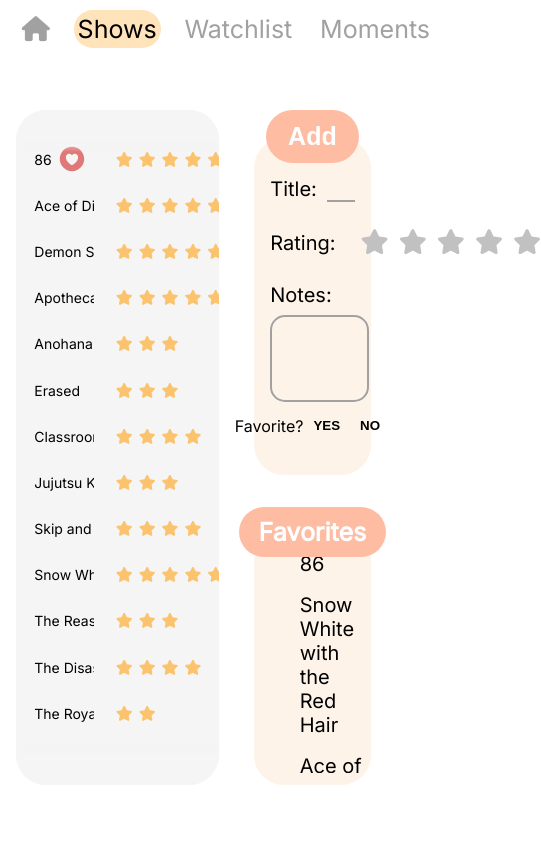
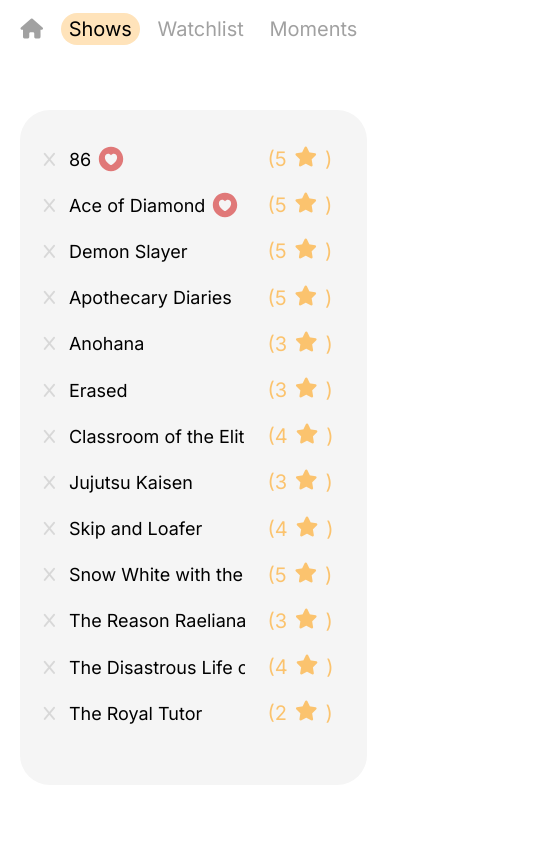
Before and after one commit to ces08/Nook, a plain HTML site: page shows.html in a window 390 px wide. Shown: the top 844 px of the page, 541 px wide, since content can reach past the window. Drawn offline with Linux system fonts and the light colour scheme.

Commit message:
horizontal responsive design

```diff
--- a/css/index.css
+++ b/css/index.css
@@ -16,7 +16,7 @@
     margin:0;
 }
 #navbar {
-    display:flex;
+    display: flex;
     position:fixed;
     top:0;
     left:0;
@@ -25,10 +25,12 @@
     padding: 2vw 2vw;
 
     align-items: center;
-    background-color: rgba(255, 255, 255, 0.9);
-    backdrop-filter: blur(10px);
+    background-color: rgba(255, 255, 255, 0.85);
+    backdrop-filter: blur(8px);
     z-index:100;
 }
+
+
 #navbar a{
     padding: .5vh 1vw;
     margin: 0 10px;
@@ -43,6 +45,7 @@
 #navbar a:first-of-type{
     border-radius: 30px;
 }
+
 
 #big-box{
     display:flex;
@@ -63,19 +66,19 @@
     width:100%;
     height:100%;
 
-    padding: 0 2vw;
+    padding: 0 5vw;
 
 }
 #title-box h1{
     text-align: center;
     color: var(--dark-orange);
-    font-size: 7rem;
+    font-size: 100px;
     font-weight:400;
     width:100%;
-    margin:20px;
+    margin:1vh;
 }
 #title-box p{
-    font-size:1.8rem;
+    font-size:30px;
     margin: 0px;
     text-align: center;
 }
@@ -96,27 +99,32 @@
 
 }
 /*laptops*/
-@media (max-width: 1224px){
+@media (max-width: 1024px){
     #title-box h1{
-        font-size: 5.5rem;
+        font-size: 85px;
+    }
+    #title-box p{
+        font-size: 24px;
     }
 }
 /*ipads*/
-@media(max-width:800px){
+@media(max-width:768px){
+    #navbar a{
+        font-size: 22px;
+        padding: .5vh 2vw;
+        margin:0 5px;
+    }
     #title-box p{
-        font-size: 1.4rem;
+        font-size: 20px;
     }
     #title-box h1{
-        font-size: 5rem;
-    }
-    #navbar a{
-        font-size: 22px;
+        font-size: 75px;
     }
 }
 
 
 /*phones*/
-@media(max-width: 500px){
+@media(max-width: 425px){
     #title-box p{
         font-size: 1.0rem;
     }
@@ -127,3 +135,26 @@
         font-size: 20px;
     }
 }
+
+@media(max-width: 375px){
+    #title-box p{
+        font-size: 16px;
+    }
+    #title-box h1{
+        font-size: 60px;
+    }
+    #navbar a{
+        font-size: 18px;
+    }
+}
+@media(max-width: 320px){
+    #title-box p{
+        font-size: 16px;
+    }
+    #title-box h1{
+        font-size: 50px;
+    }
+    #navbar a{
+        margin:0 2px;
+    }
+}
--- a/css/moments.css
+++ b/css/moments.css
@@ -29,8 +29,8 @@
     padding: 2vw 2vw;
 
     align-items: center;
-    background-color: rgba(255, 255, 255, 0.9);
-    backdrop-filter: blur(10px);
+    background-color: rgba(255, 255, 255, 0.85);
+    backdrop-filter: blur(8px);
     z-index:100;
 
 }
@@ -56,12 +56,12 @@
 #big-box{
     display: flex;
     flex-direction: column;
+    place-self: center;
     justify-content: center;
-    width:95vw;
-    min-height: 100%;
+    width:100%;
     position:relative;
 
-    margin: 11vh 2vw 0;
+    margin: 10vh 0;
     padding: 2vh 0;
 
     overflow-y: auto;
@@ -300,28 +300,40 @@
 
 }
 /* L */
-@media (max-width: 1224px){
+@media (max-width: 1440px){
 
 
 }
 /* m */
-@media (max-width: 1100px){
+@media (max-width: 1024px){
     .moment-box{
         font-size: 18px;
     }
 
 }
 /* s */
-@media(max-width:800px){
+@media(max-width:768px){
+    #navbar a{
+        font-size: 22px;
+        padding: .5vh 2vw;
+        margin:0 5px;
+    }
+    #big-box{
+        margin-top: 5vh;
+    }
     #smaller-box{
         flex-direction: column;
         align-items: center;
         flex-wrap:nowrap;
+        row-gap: 6vw;
+
     }
     .moment-box{
         width: 70vw;
         max-height: 70vh;
         height:auto;
+        margin: 5vh 5vh 2vh;
+
     }
     #pending-form{
         height:80vh;
@@ -333,14 +345,12 @@
 
         font-size: 20px;
     }
-    #navbar a{
-        font-size: 22px;
-    }
+
 
 }
 
-/* xs */
-@media(max-width: 500px){
+/* mobile L */
+@media(max-width: 425px){
     #smaller-box{
         flex-direction: column;
         align-items: center;
@@ -358,3 +368,22 @@
         font-size: 20px;
     }
 }
+
+/* mobile M */
+@media(max-width: 375px){
+    .moment-box{
+        font-size: 16px;
+    }
+    #navbar a{
+        font-size: 18px;
+    }
+}
+/* mobile S */
+@media(max-width: 320px){
+    .moment-box{
+        font-size: 16px;
+    }
+    #navbar a{
+        margin:0 2px;
+    }
+}
--- a/css/shows.css
+++ b/css/shows.css
@@ -18,6 +18,7 @@
     height:100%;
     font-size:20px;
     overflow: hidden;
+    margin:0;
 }
 
 #navbar {
@@ -29,11 +30,12 @@
     height: 5vh;
     padding: 2vw 2vw;
 
+
     align-items: center;
-    background-color: transparent;
-    /* background-color: rgba(255, 255, 255, 0.9);
-    backdrop-filter: blur(10px); */
+    background-color: rgba(255, 255, 255, 0.85);
+    backdrop-filter: blur(8px);
     z-index:100;
+
 }
 #navbar a{
     padding: .5vh 1vw;
@@ -54,6 +56,7 @@
 }
 #big-box{
     display:flex;
+    position:relative;
     width:95vw;
 
     justify-content: center;
@@ -64,33 +67,16 @@
     overflow-y: auto;
     width:50vw;
     height:80vh;
+    overflow-x: hidden;
 }
 #show-container{
     position:relative;
 
     background-color: var(--lighter-gray);
     border-radius: 30px;
-    overflow-x: hidden;
     padding:0 2vw;
-
 }
 
-#show-container::before{
-    position:absolute;
-    top:0;
-    width:100%;
-    height:5vh;
-    background:linear-gradient(to bottom, #F5F5F5 60%, rgba(245, 245, 245,.5), transparent);
-    content:" ";
-}
-#show-container::after{
-    position:absolute;
-    bottom:0;
-    width:100%;
-    height:5vh;
-    background:linear-gradient(to top, #F5F5F5 60% ,rgba(245, 245, 245,.5), transparent );
-    content:" ";
-}
 
 #show-list{
     display: flex;
@@ -141,6 +127,10 @@
 .unchanging-stars{
     display: flex;
     justify-content: left;
+}
+.short-stars{
+    display:none;
+    gap:2px;
 }
 
 #right-panel{
@@ -211,7 +201,7 @@
     border-width: 0 0 2px 0;
     margin-left: 10px;
     width:100%;
-
+    background-color: yellow;
 }
 textarea, input{
     font-size: 18px;
@@ -249,9 +239,12 @@
 
     z-index: 1;
     grid-row:1/2;
-    cursor: pointer;
+
     transition: all 1s ease;
 
+}
+#add{
+    cursor:pointer;
 }
 button:hover{
     background-color:var(--dark-orange);
@@ -262,6 +255,7 @@
     font-size: 16px;
 
     margin-top: 1vh;
+
 }
 #favorite button{
     font-weight: 600;
@@ -285,11 +279,11 @@
     display: flex;
     flex-direction: row-reverse;
     font-weight:900;
-    font-size: 25px;
     color: var(--gray);
 
-    margin-left: 25px;
-    gap: 10px;
+    width:100%;
+    justify-content: center;
+    align-items: center;
 }
 #star-rating i:hover,i:hover ~i{
     cursor:pointer;
@@ -308,6 +302,7 @@
     list-style-type: none;
     overflow-x: hidden;
     overflow-y: auto;
+
 }
 #favorite-list li{
     padding: 1vh 0;
@@ -338,37 +333,154 @@
 
 }
 /* m */
-@media (max-width: 1100px){
-    #show-list{
-        font-size: 16px;
+@media (max-width: 1024px){
+
+    #show-list td:last-child{
+        width:10vw;
+    }
+    .stars{
+        font-size: 20px;
+        gap: 5px;
+    }
+
+    .right-box{
+        font-size: 18px;
+    }
+    label{
+        font-size: 18px;
+    }
+
+}
+/* s */
+@media(max-width:768px){
+    body{
+        overflow-y: auto;
+    }
+
+    #navbar a{
+        font-size: 22px;
+        padding: .5vh 2vw;
+        margin:0 5px;
+    }
+    #show-list td:nth-child(2){
+        width:45vw;
+    }
+    .show-box{
+        width:85vw;
+        overflow-x: hidden;
     }
     #show-list td:last-child{
         width:10vw;
     }
     .stars{
-        font-size: 15px;
-        gap: 6px;
+        font-size: 25px;
+        gap: 8px;
     }
+
+    #big-box{
+        flex-direction: column;
+        align-items: center;
+    }
+
+    #right-panel{
+        margin-top: 10vh;
+        margin-left: 0;
+    }
+    .right-box{
+        width: 65vw;
+        margin-bottom: 5vh;
+        font-size: 20px;
+    }
+    #right-box1{
+        height: 50vh;
+    }
+    #right-box2{
+        height: 40vh;
+
+    }
+    label{
+        font-size: 20px;
+    }
+    #favorite{
+        font-size: 18px;
+        }
+    .box-title{
+        font-size: 30px;
+    }
+
+
 }
-/* s */
-@media(max-width:780px){
-    #show-list{
-        font-size: 14px;
+/* xs */
+@media(max-width: 580px){
+
+    #favorite{
+        font-size: 16px;
+        }
+    .box-title{
+        font-size: 25px;
     }
-    #show-list td:nth-child(2){
-        width:20vw;
+    .right-box{
+        width: 80vw;
+        font-size: 16px;
+    }
+
+    label{
+        font-size: 16px;
+    }
+    .unchanging-stars{
+        display:none;
+    }
+    .short-stars{
+        display:flex;
+        font-size: 20px;
+    }
+
+    #show-list td:last-child{
+        width:5vw;
+    }
+
+}
+
+@media(max-width: 425px){
+    #navbar a{
+        font-size: 20px;
     }
 }
 
-/* xs */
-@media(max-width: 500px){
-   #showlist{
-        font-size: 1.4rem;
+@media(max-width: 375px){
+    #navbar a{
+        font-size:18px;
     }
-    #show-list td:last-child{
-        width:5vw;
+    #show-list{
+        font-size:16px
     }
-    #show-list td:nth-child(2){
-        width:15vw;
+    #star-rating{
+        font-size: 23px;
+        gap:2px;
     }
+    .short-stars{
+        gap:2px;
+    }
+
 }
+
+@media(max-width: 320px){
+    #navbar a{
+        margin:0 2px;
+    }
+    .box-title{
+        font-size: 20px;
+    }
+
+    #star-rating{
+        font-size: 20px;
+        gap: 5px;
+    }
+    .short-stars{
+        gap:2px;
+        font-size: 18px;
+    }
+
+
+
+}
--- a/css/watchlist.css
+++ b/css/watchlist.css
@@ -17,6 +17,7 @@
     font-family: "Inter", sans-serif;
     height:100%;
     font-size:20px;
+    margin: 0;
     overflow: hidden;
 }
 
@@ -51,13 +52,15 @@
 #big-box{
     display:flex;
     position:relative;
-    width:95vw;
+    width:100%;
     min-height: 100%;
 
 
     justify-content: center;
-    margin: 11vh 2vw 0;
+    margin: 11vh 0;
     padding: 2vh 0;
+
+    overflow: hidden;
 }
 
 
@@ -258,14 +261,14 @@
     }
 }
 /* s */
-@media(max-width:800px){
+@media(max-width:768px){
     body{
         font-size: 16px;
-        overflow:auto;
     }
     #big-box{
         flex-direction: column;
         align-items: center;
+
     }
     #watchlist-box{
         display:flex;
@@ -287,8 +290,8 @@
         margin:0;
 
         align-items: center;
-        background-color: rgba(255, 255, 255, 0.9);
-        backdrop-filter: blur(10px);
+        background-color: rgba(255, 255, 255, 0.85);
+        backdrop-filter: blur(8px);
         z-index:100;
     }
     #watchlist-box{
@@ -304,6 +307,8 @@
     }
     #navbar a{
         font-size: 22px;
+        padding: .5vh 2vw;
+        margin:0 5px;
     }
     .waves{
         background: none;
@@ -320,7 +325,7 @@
     }
 }
 /* xs */
-@media(max-width: 500px){
+@media(max-width: 425px){
     body{
         font-size: 14px;
     }
@@ -331,9 +336,26 @@
         font-size: 14px;
     }
 
-
     #navbar a{
         font-size: 20px;
     }
 
 }
+
+/* mobile M */
+@media(max-width: 375px){
+    #navbar a{
+        font-size:18px;
+    }
+}
+
+/* mobile S */
+@media(max-width: 320px){
+
+    #navbar a{
+        margin:0 2px;
+    }
+    #watchlist-box{
+        width:80vw;
+    }
+}
--- a/js/shows.js
+++ b/js/shows.js
@@ -54,7 +54,10 @@
     newRow.innerHTML += `
         <td><i class="fa-solid fa-x remove" onclick = "removeShow(this)"></i></td>
         ${favorite? `<td>${title} <img class = "heart-favorite" src = "svg/heart.svg"> </td>` : `<td>${title}</td>`}
-        <td><div class = 'unchanging-stars stars'>${newStars}<\div></td>
+        <td>
+            <div class = 'unchanging-stars stars'>${newStars}</div>
+            <div class = 'short-stars stars'> (${numStars}<i class="fa fa-star"></i>) </div>
+        </td>
     `
     if (favorite){
         favList.innerHTML += `
--- a/shows.html
+++ b/shows.html
@@ -30,6 +30,10 @@
                             <i class="fa fa-star"></i>
                             <i class="fa fa-star"></i>
                         </div>
+                        <div class = "short-stars stars">
+                            (5 <i class="fa fa-star"></i>)
+                        </div>
+
                     </td>
                 </tr>
                 <tr>
@@ -42,6 +46,9 @@
                             <i class="fa fa-star"></i>
                             <i class="fa fa-star"></i>
                             <i class="fa fa-star"></i>
+                        </div>
+                        <div class = "short-stars stars">
+                            (5 <i class="fa fa-star"></i>)
                         </div>
                     </td>
                 </tr>
@@ -56,6 +63,9 @@
                             <i class="fa fa-star"></i>
                             <i class="fa fa-star"></i>
                         </div>
+                        <div class = "short-stars stars">
+                            (5 <i class="fa fa-star"></i>)
+                        </div>
                     </td>
                 </tr>
                 <tr>
@@ -69,6 +79,9 @@
                             <i class="fa fa-star"></i>
                             <i class="fa fa-star"></i>
                         </div>
+                        <div class = "short-stars stars">
+                            (5 <i class="fa fa-star"></i>)
+                        </div>
                     </td>
                 </tr>
                 <tr>
@@ -79,6 +92,9 @@
                             <i class="fa fa-star"></i>
                             <i class="fa fa-star"></i>
                             <i class="fa fa-star"></i>
+                        </div>
+                        <div class = "short-stars stars">
+                            (3 <i class="fa fa-star"></i>)
                         </div>
                     </td>
                 </tr>
@@ -91,17 +107,23 @@
                             <i class="fa fa-star"></i>
                             <i class="fa fa-star"></i>
                         </div>
+                        <div class = "short-stars stars">
+                            (3 <i class="fa fa-star"></i>)
+                        </div>
                     </td>
                 </tr>
                 <tr>
                      <td><i class="fa-solid fa-x remove " onclick = "removeShow(this)"></i></td>
                     <td>Classroom of the Elite</td>
                     <td>
-                        <div class = 'unchanging-stars stars'>
+                        <div id = "4" class = 'unchanging-stars stars'>
                             <i class="fa fa-star"></i>
                             <i class="fa fa-star"></i>
                             <i class="fa fa-star"></i>
                             <i class="fa fa-star"></i>
+                        </div>
+                        <div class = "short-stars stars">
+                            (4 <i class="fa fa-star"></i>)
                         </div>
                     </td>
                 </tr>
@@ -113,6 +135,9 @@
                             <i class="fa fa-star"></i>
                             <i class="fa fa-star"></i>
                             <i class="fa fa-star"></i>
+                        </div>
+                        <div class = "short-stars stars">
+                            (3 <i class="fa fa-star"></i>)
                         </div>
                     </td>
 
@@ -127,6 +152,9 @@
                             <i class="fa fa-star"></i>
                             <i class="fa fa-star"></i>
                         </div>
+                        <div class = "short-stars stars">
+                            (4 <i class="fa fa-star"></i>)
+                        </div>
                     </td>
                 </tr>
                 <tr>
@@ -140,16 +168,22 @@
                             <i class="fa fa-star"></i>
                             <i class="fa fa-star"></i>
                         </div>
+                        <div class = "short-stars stars">
+                            (5 <i class="fa fa-star"></i>)
+                        </div>
                     </td>
                 </tr>
                 <tr>
                      <td><i class="fa-solid fa-x remove " onclick = "removeShow(this)"></i></td>
                     <td>The Reason Raeliana Ended Up in the Duke's Mansion</td>
                     <td>
-                        <div class = 'unchanging-stars stars'>
+                        <div id = "3" class = 'unchanging-stars stars'>
                             <i class="fa fa-star"></i>
                             <i class="fa fa-star"></i>
                             <i class="fa fa-star"></i>
+                        </div>
+                        <div class = "short-stars stars">
+                            (3 <i class="fa fa-star"></i>)
                         </div>
                     </td>
                 </tr>
@@ -157,11 +191,14 @@
                      <td><i class="fa-solid fa-x remove " onclick = "removeShow(this)"></i></td>
                     <td>The Disastrous Life of Saiki K.</td>
                     <td>
-                        <div class = 'unchanging-stars stars'>
+                        <div id = "4" class = 'unchanging-stars stars'>
                             <i class="fa fa-star"></i>
                             <i class="fa fa-star"></i>
                             <i class="fa fa-star"></i>
                             <i class="fa fa-star"></i>
+                        </div>
+                        <div class = "short-stars stars">
+                            (4 <i class="fa fa-star"></i>)
                         </div>
                     </td>
                 </tr>
@@ -169,9 +206,12 @@
                      <td><i class="fa-solid fa-x remove " onclick = "removeShow(this)"></i></td>
                     <td>The Royal Tutor</td>
                     <td>
-                        <div class = 'unchanging-stars stars'>
+                        <div id = "2" class = 'unchanging-stars stars'>
                             <i class="fa fa-star"></i>
                             <i class="fa fa-star"></i>
+                        </div>
+                        <div class = "short-stars stars">
+                            (2 <i class="fa fa-star"></i>)
                         </div>
                     </td>
                 </tr>
```
